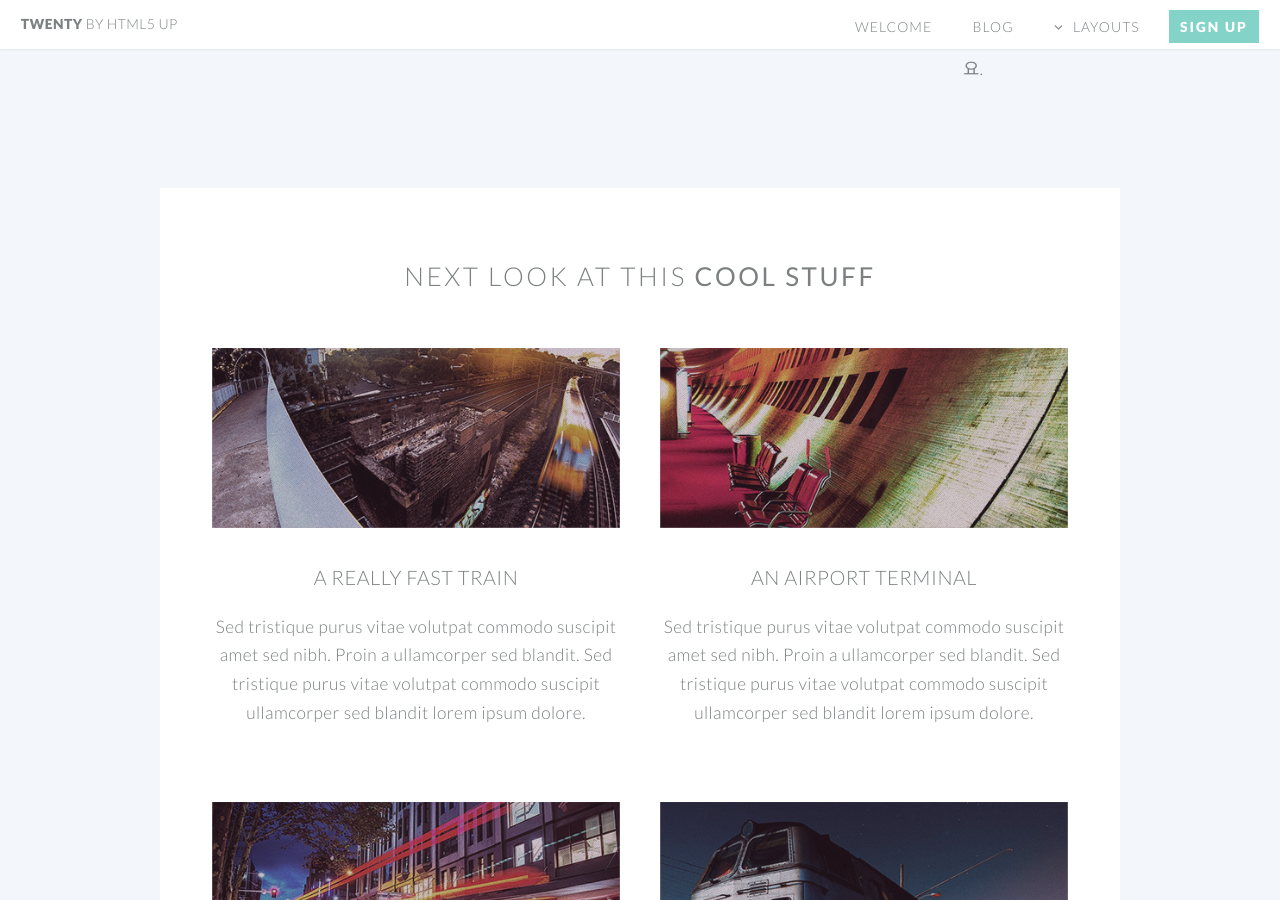
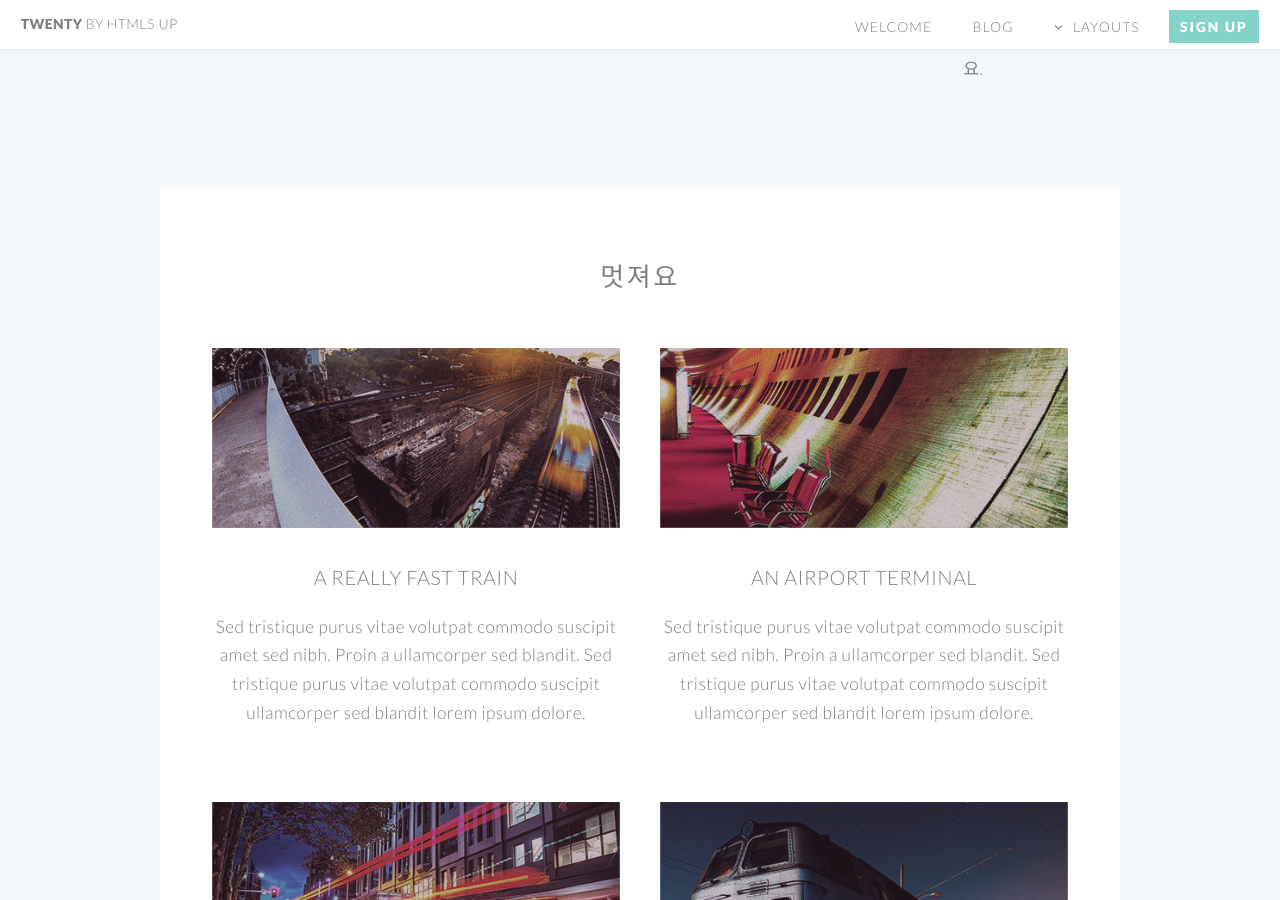
Before and after one commit to Yangsiwan/Yangsiwan.github.io, a Jekyll site: the page built from index.html, in a window 1280 px wide and 900 px high, scrolled down 1807 px. Built offline with Jekyll 4.4.1, drawn with Linux system fonts in a browser that asks for light colours.

Commit message:
Update index.html

```diff
--- a/index.html
+++ b/index.html
@@ -81,7 +81,7 @@ layout: landing-page
 					<section class="wrapper style3 container special">
 
 						<header class="major">
-							<h2>Next look at this <strong>cool stuff</strong></h2>
+							<h2>멋져요</h2>
 						</header>
 
 						<div class="row">
```
